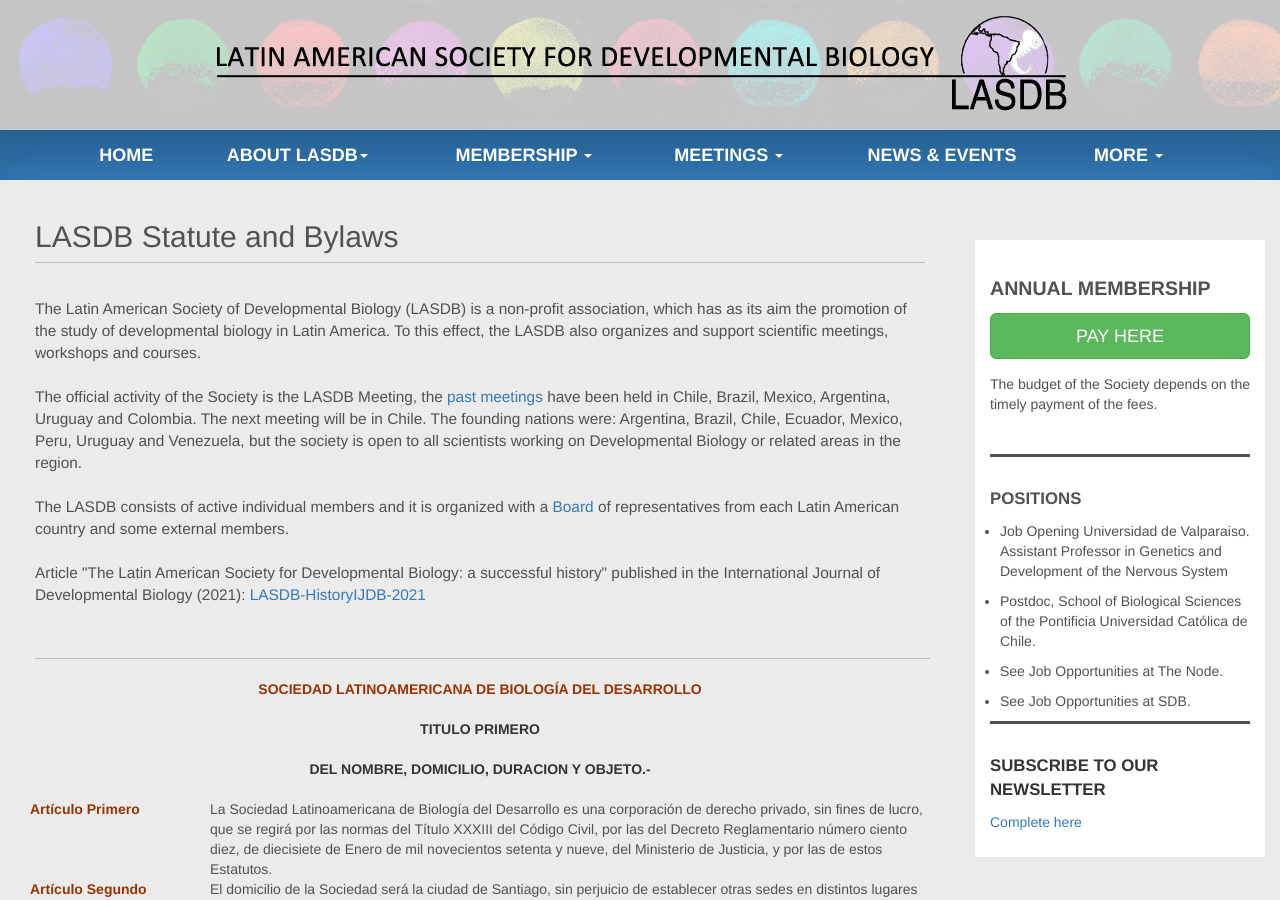
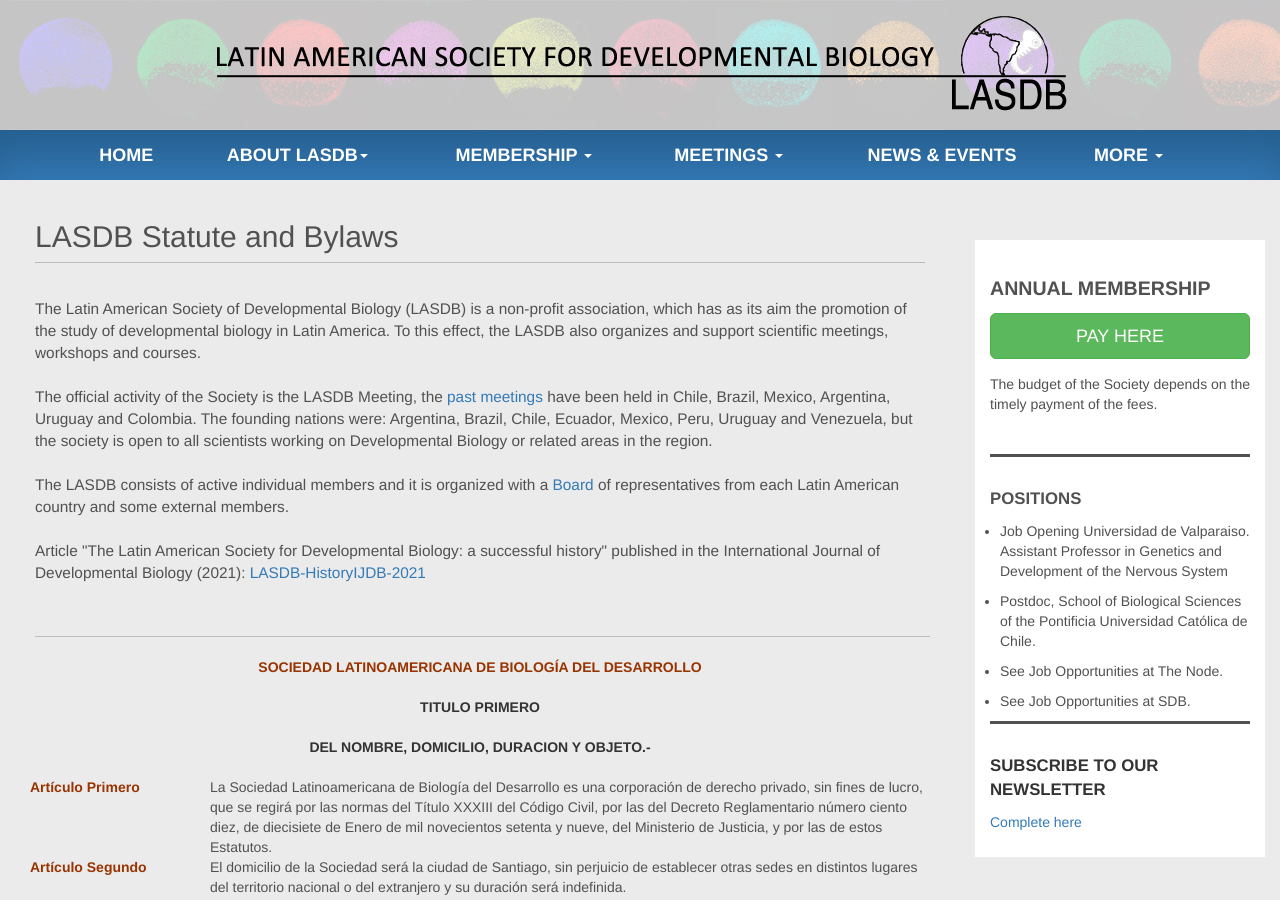
Before and after one commit to lasdb/lasdb.github.io, a Jekyll site: the page built from pages/statute.html, in a window 1280 px wide and 900 px high. Built offline with Jekyll 4.4.1, drawn with Linux system fonts in a browser that asks for light colours; nearby versions of some CDN libraries.

Commit message:
Update statute.html

```diff
--- a/pages/statute.html
+++ b/pages/statute.html
@@ -8,7 +8,7 @@
     <div class="panel-body">
         <p id="statute-into">The Latin American Society of Developmental Biology (LASDB) is a non-profit association, which has as its aim the promotion of the study of developmental biology in Latin America.
             To this effect, the LASDB also organizes and support scientific meetings, workshops and courses.  <br> <br>
-            The official activity of the Society is the LASDB Meeting, the <a href="previous-meetings.html" target="_blank">past meetings</a> have been held in Chile, Brazil, Mexico, Argentina, Uruguay and Colombia.  The next meeting will be in Chile. The founding nations were: Argentina, Brazil, Chile, Ecuador, Mexico, Peru, Uruguay and Venezuela, but the society is open to all scientists working on Developmental Biology or related areas in the region. <br><br>
+            The official activity of the Society is the LASDB Meeting, the <a href="previous-meetings.html" target="_blank">past meetings</a> have been held in Chile, Brazil, Mexico, Argentina, Uruguay and Colombia. The founding nations were: Argentina, Brazil, Chile, Ecuador, Mexico, Peru, Uruguay and Venezuela, but the society is open to all scientists working on Developmental Biology or related areas in the region. <br><br>
             The LASDB consists of active individual members and it is organized with a <a href="board.html" target="_blank">Board</a> of representatives from each Latin American country and some external members.<br><br>
             Article "The Latin American Society for Developmental Biology: a successful history" published in the International Journal of Developmental Biology (2021): <a target="_blank" href="../pdfs/LASDB History 2021.pdf"> LASDB-HistoryIJDB-2021</a><br><br>
 
```
